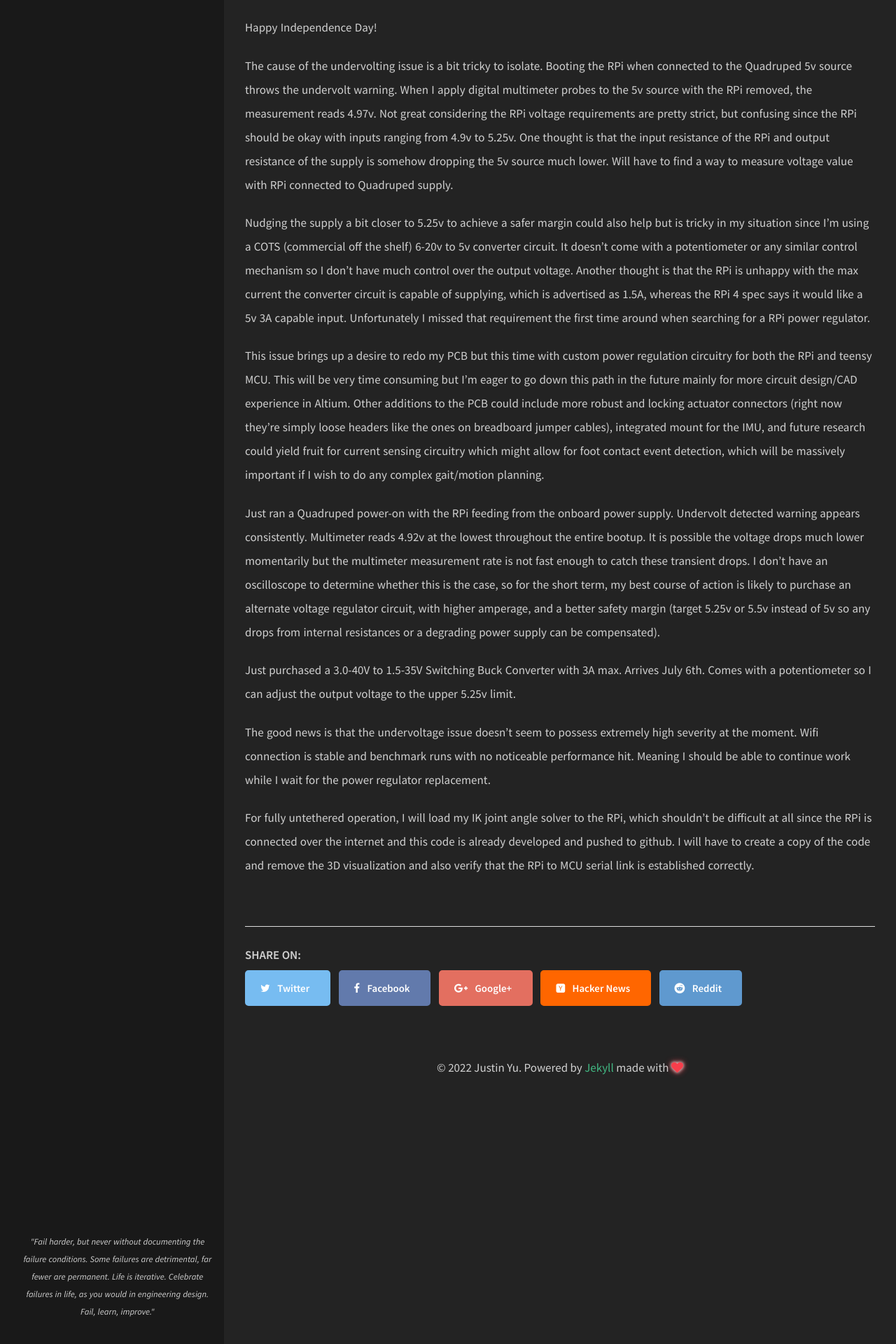
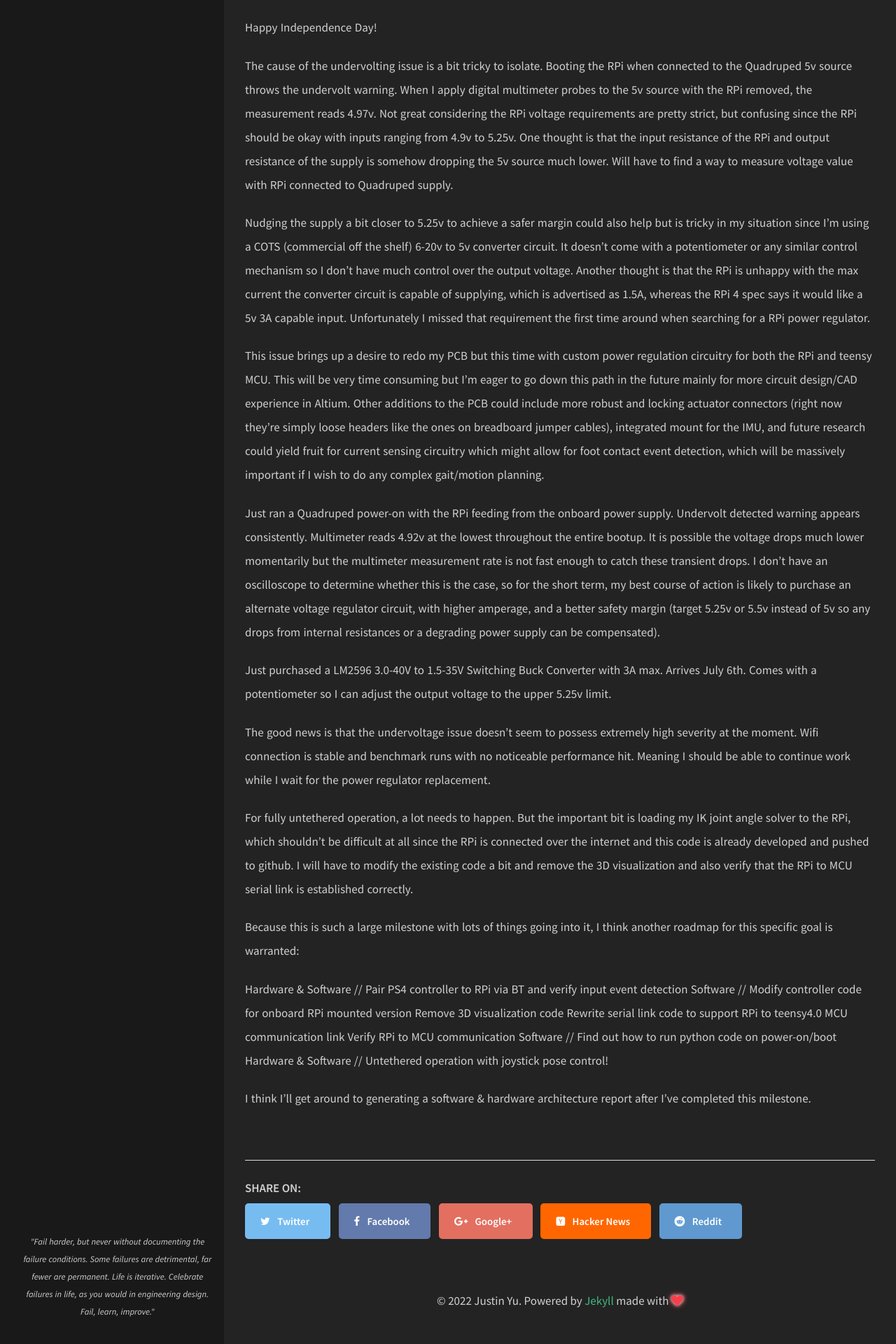
Before and after one commit to uynitsuj/uynitsuj.github.io, a Jekyll site: the page built from _posts/2022-07-03-quadruped-documentation.md, in a window 1280 px wide. Shown: the part 1873-3793 px from the top of the page at 70% size. Built offline with Jekyll 4.4.1, drawn with Linux system fonts in a browser that asks for light colours.

Commit message:
Update 2022-07-03-quadruped-documentation.md

```diff
--- a/_posts/2022-07-03-quadruped-documentation.md
+++ b/_posts/2022-07-03-quadruped-documentation.md
@@ -48,8 +48,20 @@ This issue brings up a desire to redo my PCB but this time with custom power reg
 
 Just ran a Quadruped power-on with the RPi feeding from the onboard power supply. Undervolt detected warning appears consistently. Multimeter reads 4.92v at the lowest throughout the entire bootup. It is possible the voltage drops much lower momentarily but the multimeter measurement rate is not fast enough to catch these transient drops. I don’t have an oscilloscope to determine whether this is the case, so for the short term, my best course of action is likely to purchase an alternate voltage regulator circuit, with higher amperage, and a better safety margin (target 5.25v or 5.5v instead of 5v so any drops from internal resistances or a degrading power supply can be compensated).
 
-Just purchased a 3.0-40V to 1.5-35V Switching Buck Converter with 3A max. Arrives July 6th. Comes with a potentiometer so I can adjust the output voltage to the upper 5.25v limit.
+Just purchased a LM2596 3.0-40V to 1.5-35V Switching Buck Converter with 3A max. Arrives July 6th. Comes with a potentiometer so I can adjust the output voltage to the upper 5.25v limit.
 
 The good news is that the undervoltage issue doesn’t seem to possess extremely high severity at the moment. Wifi connection is stable and benchmark runs with no noticeable performance hit. Meaning I should be able to continue work while I wait for the power regulator replacement.
 
-For fully untethered operation, I will load my IK joint angle solver to the RPi, which shouldn’t be difficult at all since the RPi is connected over the internet and this code is already developed and pushed to github. I will have to create a copy of the code and remove the 3D visualization and also verify that the RPi to MCU serial link is established correctly.
+For fully untethered operation, a lot needs to happen. But the important bit is loading my IK joint angle solver to the RPi, which shouldn’t be difficult at all since the RPi is connected over the internet and this code is already developed and pushed to github. I will have to modify the existing code a bit and remove the 3D visualization and also verify that the RPi to MCU serial link is established correctly.
+
+Because this is such a large milestone with lots of things going into it, I think another roadmap for this specific goal is warranted:
+
+Hardware & Software // Pair PS4 controller to RPi via BT and verify input event detection
+Software // Modify controller code for onboard RPi mounted version
+Remove 3D visualization code
+Rewrite serial link code to support RPi to teensy4.0 MCU communication link
+Verify RPi to MCU communication
+Software // Find out how to run python code on power-on/boot
+Hardware & Software // Untethered operation with joystick pose control!
+
+I think I’ll get around to generating a software & hardware architecture report after I’ve completed this milestone.
```
